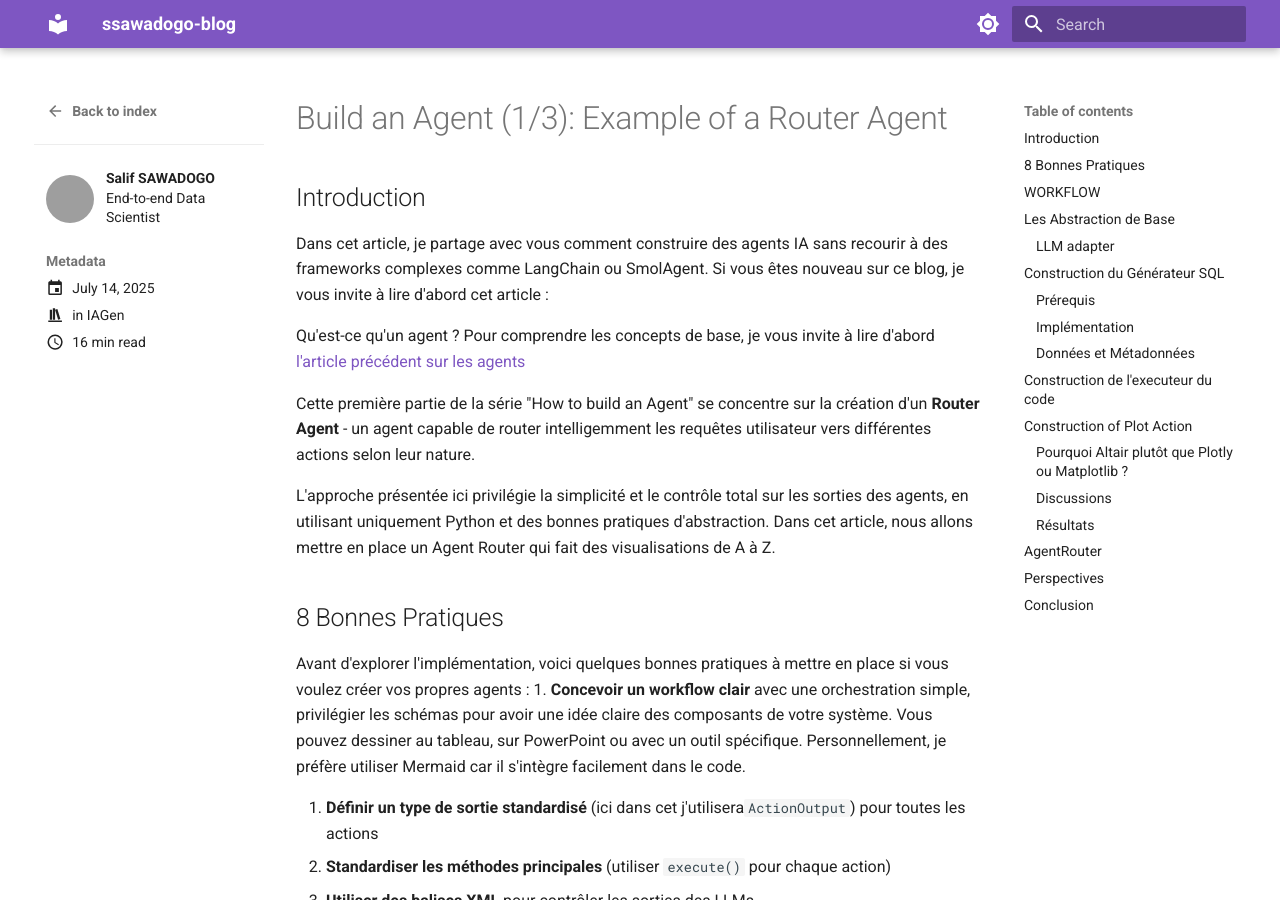
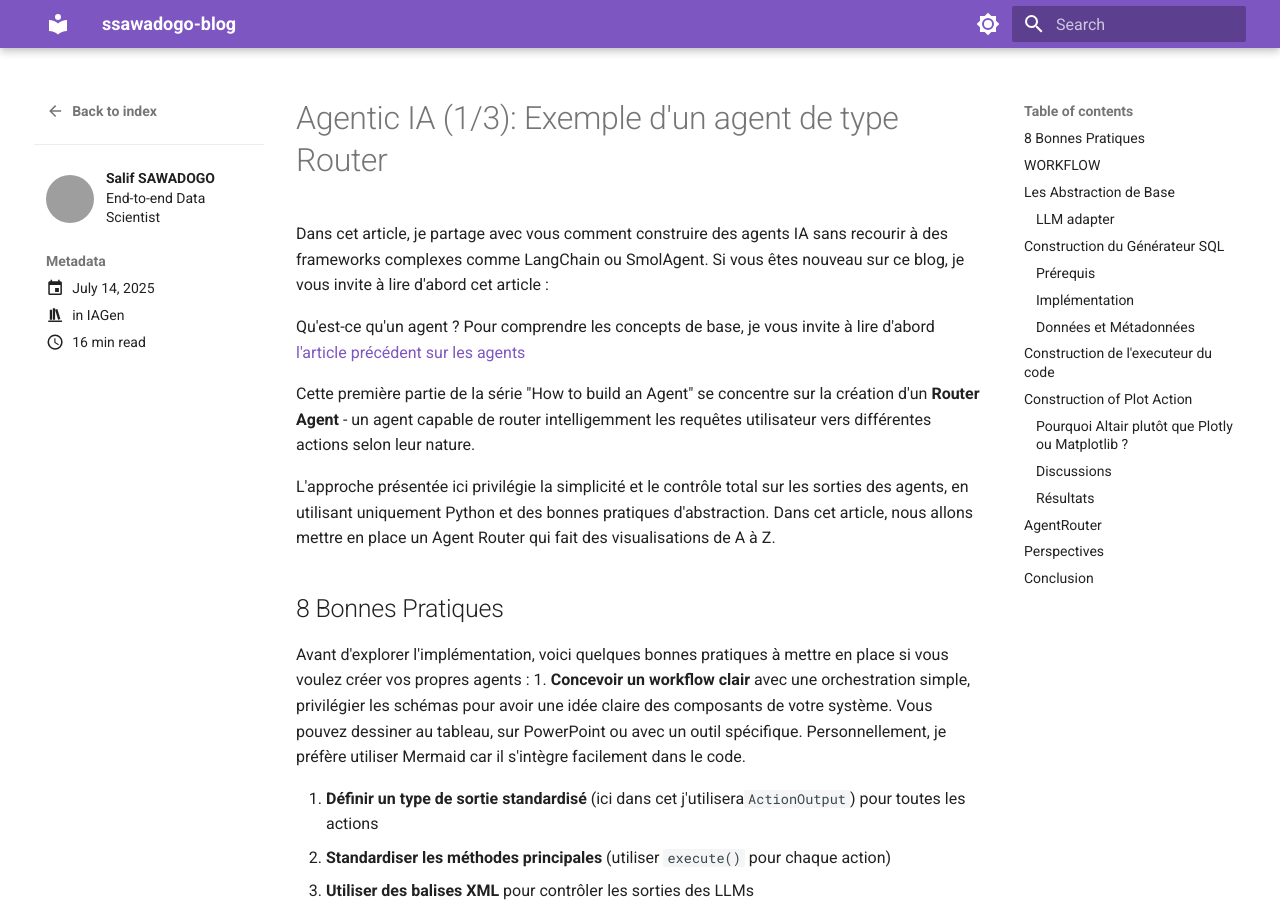
Before and after one commit to sawallesalfo/blog, an MkDocs documentation site: the page built from docs/posts/agent_router.md, in a window 1280 px wide and 900 px high. Built offline with MkDocs 1.6.1 and Material for MkDocs 9.7.7, drawn with Linux system fonts in a browser that asks for light colours; comment, search, counter and statistics services are not loaded; grey boxes are pictures that could not be loaded.

Commit message:
Update agent_router.md

```diff
--- a/docs/posts/agent_router.md
+++ b/docs/posts/agent_router.md
@@ -6,9 +6,8 @@ categories:
     - IAGen
 ---
 
-# Build an Agent (1/3): Example of a Router Agent
+# Agentic IA (1/3): Exemple d'un agent de type Router
 
-## Introduction
 
 Dans cet article, je partage avec vous comment construire des agents IA sans recourir à des frameworks complexes comme LangChain ou SmolAgent. Si vous êtes nouveau sur ce blog, je vous invite à lire d'abord cet article :
 
```
